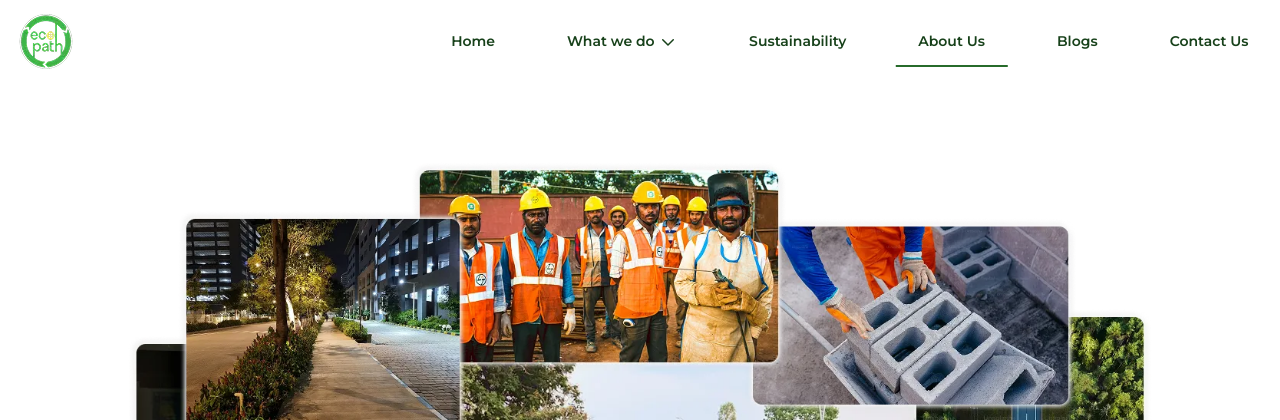
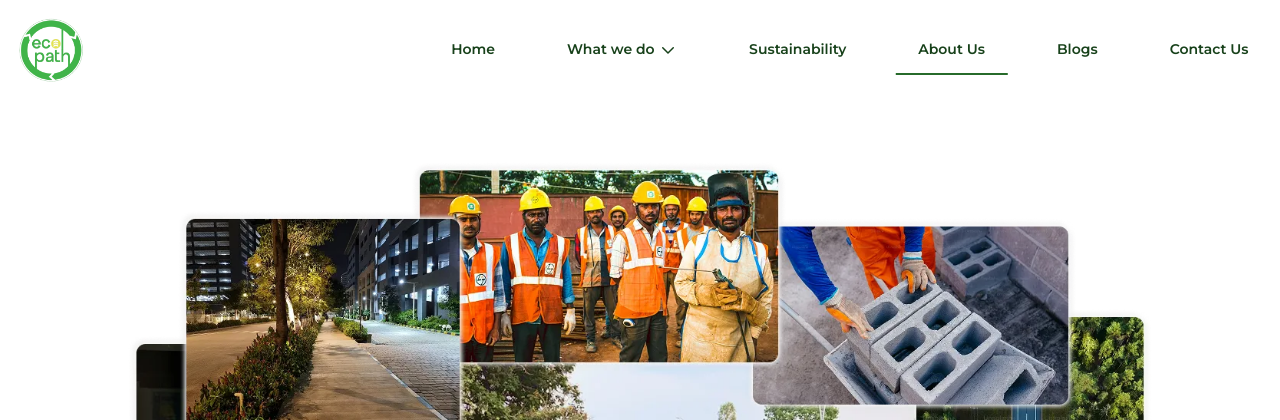
Before and after one commit to WebLynks/ecopath, a Django app: page /about/ in a window 1280 px wide. Shown: the top 420 px of the page. Run offline with Django 4.2, Linux system fonts and the light colour scheme; some libraries are stand-ins or nearby versions.

Commit message:
logo change

```diff
--- a/mainapp/templates/mainapp/navbar_footer.html
+++ b/mainapp/templates/mainapp/navbar_footer.html
@@ -16,6 +16,7 @@
     <link rel="stylesheet" href="{% static 'css/navbar_footer.css' %}">
     <!-- jQuery -->
     <script src="https://code.jquery.com/jquery-3.6.0.min.js"></script>
+    <link rel="icon" type="image/x-icon" href="{% static 'images/EcoPathLogo.png' %}">
     <script>
         // Custom Tailwind configuration
         tailwind.config = {
@@ -48,14 +49,14 @@
         <nav
             class="mx-auto px-4 py-3 flex justify-between items-center fixed top-0 left-0 right-0 z-50 bg-white w-full max-w-[1920px] mx-auto">
             <!-- Logo -->
-            <a href="{% url 'mainapp:homepage' %}" class="flex items-center">
+            <a href="{% url 'mainapp:homepage' %}" class="flex items-center h-[4rem]">
                 <!-- <svg class="h-12 w-12" viewBox="0 0 100 100" xmlns="http://www.w3.org/2000/svg">
                     <circle cx="50" cy="50" r="45" fill="none" stroke="#276B2B" stroke-width="5" />
                     <text x="50" y="55" font-family="Montserrat, sans-serif" font-size="20" fill="#276B2B"
                         text-anchor="middle">EcoPath</text>
                 </svg> -->
 
-                <img src="{% static 'images/logo.webp' %}" alt="EcoPath Logo" class="h-[90%] w-auto">
+                <img src="{% static 'images/EcoPathLogo.png' %}" alt="EcoPath Logo" class="h-full w-auto">
 
             </a>
 
```
Also changed, not shown: db.sqlite3 (added), mainapp/static/images/EcoPathLogo.png (added), mainapp/static/images/round-logo-square-2048x2048.jpg (added).
